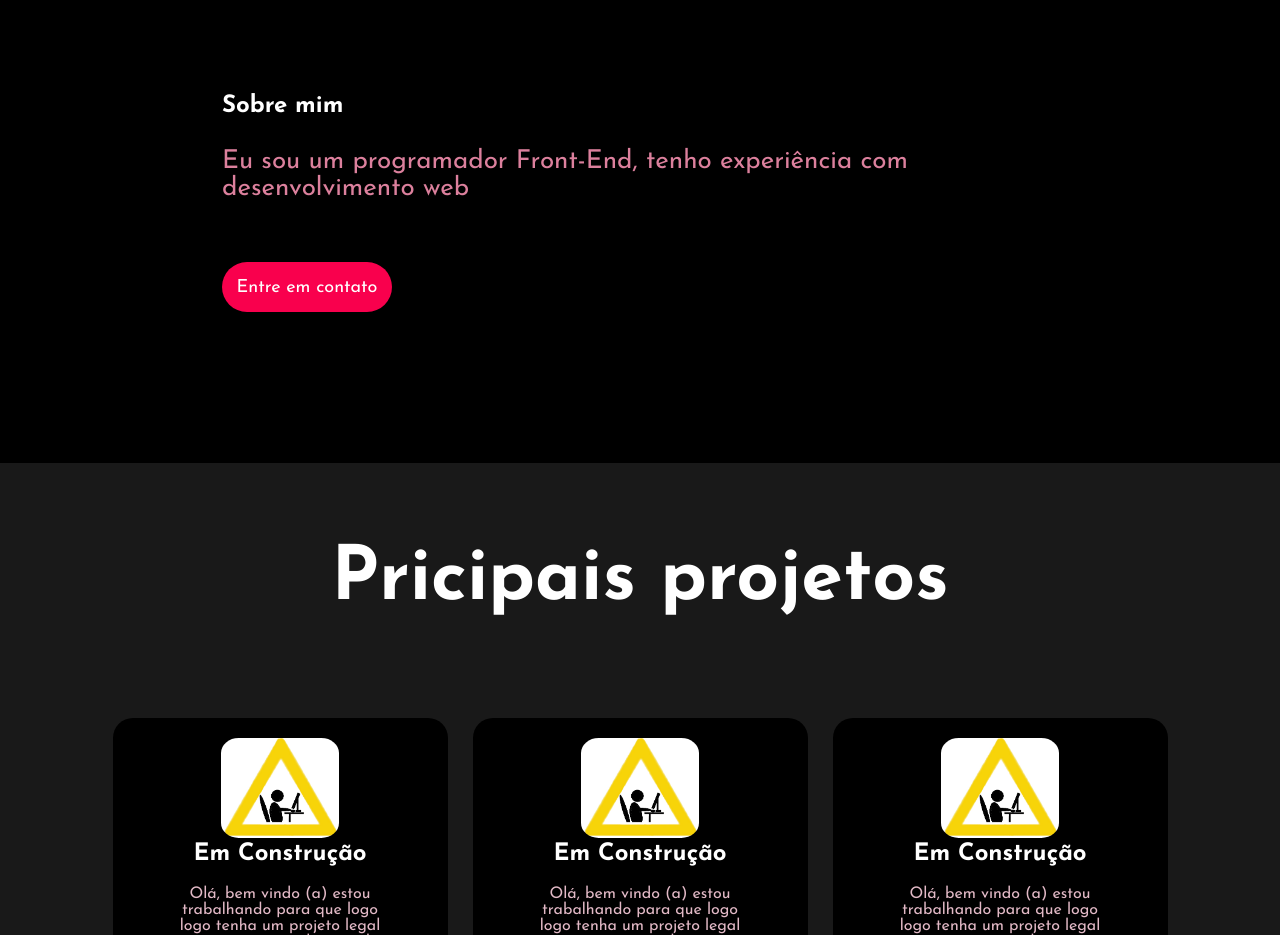
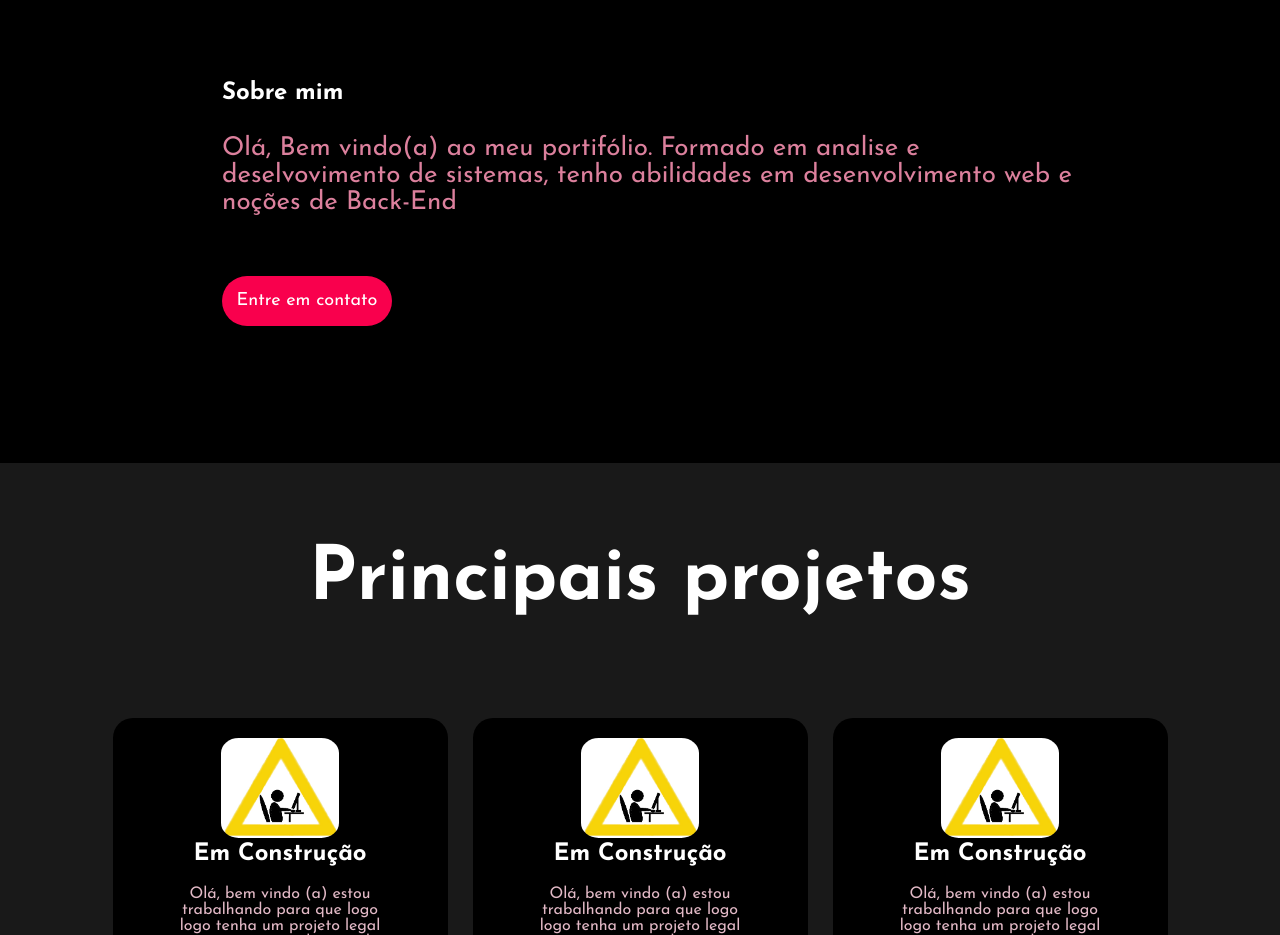
Before and after one commit to kleidson96/portifolio, a plain HTML site: page index.html in a window 1280 px wide. Shown: the part 857-1792 px from the top of the page. Drawn offline with Linux system fonts and the light colour scheme.

Commit message:
Update index.html
ediatando texto princiapal sobre mim

```diff
--- a/index.html
+++ b/index.html
@@ -39,13 +39,13 @@
         <img src="" alt="">
         <div>
             <h2>Sobre mim</h2>
-            <p>Eu sou um programador Front-End, tenho experiência com desenvolvimento web</p>
+            <p>Olá, Bem vindo(a) ao meu portifólio. Formado em analise e deselvovimento de sistemas, tenho abilidades em desenvolvimento web  e noções de Back-End </p>
             <button class="bt-contato"><a href="#contato">Entre em contato</a></button>
         </div>
     </section>
 <!--caixa onde contem todas as infomações sobre os projetos-->
     <section class="caixa-projetos" id="projetos">
-        <h2>Pricipais projetos</h2>
+        <h2>Principais projetos</h2>
 
         <div class="caixa-cards">
 
```
